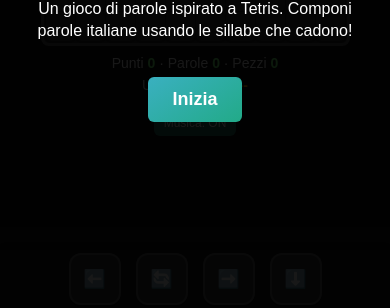
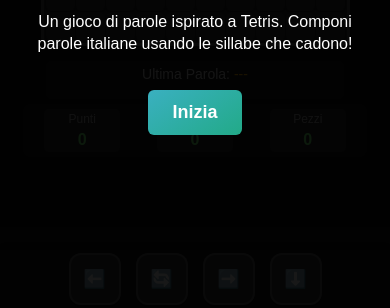
Before and after one commit to sentinellid/WordTris, a plain HTML site: page wordtris.html in a window 390 px wide. Shown: the part 536-844 px from the top of the page. Drawn offline with Linux system fonts and the light colour scheme.

Commit message:
score and other on the left hand side

```diff
--- a/wordtris.html
+++ b/wordtris.html
@@ -6,6 +6,60 @@
     <title>WordTris</title>
     <style>
         body { background: #111; color: #eee; font-family: sans-serif; text-align: center; margin: 0; padding-bottom: 80px; }
+
+        /* Layout principale a due colonne */
+        .game-container {
+            display: flex;
+            flex-direction: row;
+            align-items: flex-start;
+            justify-content: center;
+            margin: 0 auto;
+            max-width: 95%;
+            gap: 15px;
+        }
+
+        /* Colonna principale con la griglia */
+        .main-column {
+            flex: 1;
+            max-width: 400px;
+            display: flex;
+            flex-direction: column;
+            align-items: center;
+        }
+
+        /* Colonna laterale per statistiche */
+        .stats-column {
+            width: 120px;
+            background: rgba(40, 40, 40, 0.5);
+            padding: 10px;
+            border-radius: 8px;
+            margin-top: 10px;
+            box-shadow: 0 2px 8px rgba(0,0,0,0.3);
+            display: flex;
+            flex-direction: column;
+            gap: 15px;
+        }
+
+        .stat-item {
+            text-align: left;
+            padding: 8px;
+            background: rgba(60, 60, 60, 0.5);
+            border-radius: 5px;
+            font-size: 14px;
+        }
+
+        .stat-item .label {
+            color: #aaa;
+            font-size: 12px;
+            margin-bottom: 5px;
+            display: block;
+        }
+
+        .stat-item .val {
+            font-weight: bold;
+            color: #7f7;
+            font-size: 18px;
+        }
 
         /* GRIGLIA AUMENTATA DEL 20% */
         #game {
@@ -40,21 +94,59 @@
         .cell.clearing { animation: cellClearAnimation 0.5s forwards; position: relative; z-index: 100; }
         @keyframes cellClearAnimation { 0% { transform: scale(1.0); opacity: 1; background-color: #ffdd40; box-shadow: 0 0 15px #ffdd40; } 50% { transform: scale(1.2); opacity: 0.8; } 100% { transform: scale(0.3); opacity: 0; background-color: transparent; box-shadow: none; } }
         .piece-moved-feedback { outline: 1px solid rgba(255, 255, 0, 0.7); transition: outline 0.05s linear; }
-        #info { margin: 5px; font-size: 15px; line-height: 1.2; }
-        #vowel-selection, #consonant-selection { display: none; margin-top: 5px; font-size: 11px; }
-        .vowel, .consonant { cursor: pointer; display: inline-block; padding: 10px; margin: 5px; background: #666; border-radius: 5px; color: white; box-shadow: 0 2px 3px rgba(0,0,0,0.3); }
+
+        #last-word-display {
+            margin-top: 10px;
+            font-size: 15px;
+            color: #ccc;
+            min-height: 2.2em;
+            line-height: 1.2em;
+            padding: 5px 10px;
+            background: rgba(40, 40, 40, 0.5);
+            border-radius: 6px;
+            width: 90%;
+        }
+        #last-word-display .val { color: #fa0; }
+
+        #vowel-selection, #consonant-selection {
+            display: none;
+            margin-top: 8px;
+            font-size: 12px;
+            background: rgba(40, 40, 40, 0.5);
+            padding: 8px;
+            border-radius: 6px;
+            width: 90%;
+        }
+
+        .selection-title {
+            margin-bottom: 8px;
+            color: #ddd;
+        }
+
+        .vowel, .consonant {
+            cursor: pointer;
+            display: inline-block;
+            padding: 10px;
+            margin: 5px;
+            background: #666;
+            border-radius: 5px;
+            color: white;
+            box-shadow: 0 2px 3px rgba(0,0,0,0.3);
+            width: 30px;
+            height: 30px;
+            line-height: 30px;
+            font-size: 18px;
+        }
+
         .vowel:hover, .consonant:hover { background: #888; transform: translateY(-1px); }
         .vowel:active, .consonant:active { transform: translateY(0px); box-shadow: inset 0 1px 2px rgba(0,0,0,0.3); }
-        span.val { font-weight: bold; color: #7f7; }
-        #last-word-display { margin-top: 5px; font-size: 15px; color: #ccc; min-height: 2.2em; line-height: 1.2em; }
-        #last-word-display .val { color: #fa0; }
 
         /* Timer per la selezione */
         #vowel-timer-container, #consonant-timer-container {
-            width: 200px;
-            height: 10px;
+            width: 90%;
+            height: 8px;
             background: #333;
-            margin: 15px auto 5px;
+            margin: 8px auto 0;
             border-radius: 5px;
             overflow: hidden;
             display: none;
@@ -215,6 +307,27 @@
 
         /* Media queries per dispositivi mobili */
         @media (max-width: 768px) {
+            .game-container {
+                flex-direction: column-reverse;
+                align-items: center;
+            }
+
+            .stats-column {
+                width: 90%;
+                flex-direction: row;
+                justify-content: space-around;
+                padding: 8px;
+                margin-top: 0;
+                margin-bottom: 10px;
+            }
+
+            .stat-item {
+                flex: 1;
+                text-align: center;
+                padding: 5px;
+                max-width: 80px;
+            }
+
             #game {
                 grid-template-columns: repeat(10, 34px); /* Aumentato da 28px a 34px */
                 grid-auto-rows: 34px; /* Aumentato da 28px a 34px */
@@ -232,11 +345,6 @@
                 font-size: 20px;
             }
 
-            #info {
-                margin: 4px;
-                font-size: 14px;
-            }
-
             #last-word-display {
                 font-size: 14px;
                 min-height: 2em;
@@ -246,6 +354,24 @@
         @media (max-width: 480px) {
             body {
                 padding-bottom: 70px;
+            }
+
+            .game-container {
+                gap: 5px;
+            }
+
+            .stats-column {
+                padding: 5px;
+                gap: 5px;
+            }
+
+            .stat-item {
+                padding: 3px;
+                max-width: 70px;
+            }
+
+            .stat-item .val {
+                font-size: 16px;
             }
 
             #game {
@@ -271,6 +397,15 @@
             #toggle-music {
                 font-size: 12px;
                 padding: 6px 10px;
+            }
+
+            .vowel, .consonant {
+                padding: 6px;
+                margin: 3px;
+                width: 25px;
+                height: 25px;
+                line-height: 25px;
+                font-size: 16px;
             }
         }
 
@@ -291,8 +426,17 @@
                 font-size: 16px;
             }
 
-            #info, #last-word-display {
+            #last-word-display, #vowel-selection, #consonant-selection {
                 font-size: 12px;
+            }
+
+            .vowel, .consonant {
+                width: 22px;
+                height: 22px;
+                line-height: 22px;
+                font-size: 14px;
+                padding: 5px;
+                margin: 2px;
             }
         }
 
@@ -312,19 +456,36 @@
     <!-- Overlay per l'avvio dell'audio -->
     <div id="audio-start-overlay">
         <img src="img/logo.png" alt="WordTris Logo" class="start-logo">
+        <div>
+            <button id="toggle-music" class="active">Musica: ON</button>
+        </div>
         <h2>WordTris</h2>
         <p>Un gioco di parole ispirato a Tetris. Componi parole italiane usando le sillabe che cadono!</p>
         <button id="start-game-button">Inizia</button>
     </div>
 
+    <div class="game-container">
+        <!-- Colonna delle statistiche -->
+        <div class="stats-column">
+            <div class="stat-item">
+                <span class="label">Punti</span>
+                <span id="score" class="val">0</span>
+            </div>
+            <div class="stat-item">
+                <span class="label">Parole</span>
+                <span id="words" class="val">0</span>
+            </div>
+            <div class="stat-item">
+                <span class="label">Pezzi</span>
+                <span id="pieces" class="val">0</span>
+            </div>
+        </div>
+
+        <!-- Colonna principale con il gioco -->
+        <div class="main-column">
             <div id="game"></div>
-    <div id="info">Punti <span id="score" class="val">0</span> · Parole <span id="words" class="val">0</span> · Pezzi <span id="pieces" class="val">0</span></div>
+
             <div id="last-word-display">Ultima Parola: <span id="last-word-val" class="val">---</span></div>
-
-    <!-- Controlli audio semplificati -->
-    <div id="last-word-display">
-        <button id="toggle-music" class="active">Musica: ON</button>
-    </div>
 
             <div id="vowel-timer-container">
                 <div id="vowel-timer"></div>
@@ -335,7 +496,7 @@
             </div>
 
             <div id="vowel-selection">
-        Scegli una vocale (o premi A,E,I,O,U): <br>
+                <div class="selection-title">Scegli una vocale (o premi A,E,I,O,U):</div>
                 <div class="vowel" data-vowel="A">A</div>
                 <div class="vowel" data-vowel="E">E</div>
                 <div class="vowel" data-vowel="I">I</div>
@@ -344,7 +505,7 @@
             </div>
 
             <div id="consonant-selection">
-        Scegli una consonante: <br>
+                <div class="selection-title">Scegli una consonante:</div>
                 <div class="consonant" data-consonant="B">B</div>
                 <div class="consonant" data-consonant="C">C</div>
                 <div class="consonant" data-consonant="D">D</div>
@@ -361,6 +522,8 @@
                 <div class="consonant" data-consonant="T">T</div>
                 <div class="consonant" data-consonant="V">V</div>
                 <div class="consonant" data-consonant="Z">Z</div>
+            </div>
+        </div>
     </div>
 
     <div id="sound-indicator">♪</div>
```
Also changed, not shown: wordtris.txt. Lines whose indentation alone changed are shown as unchanged.
